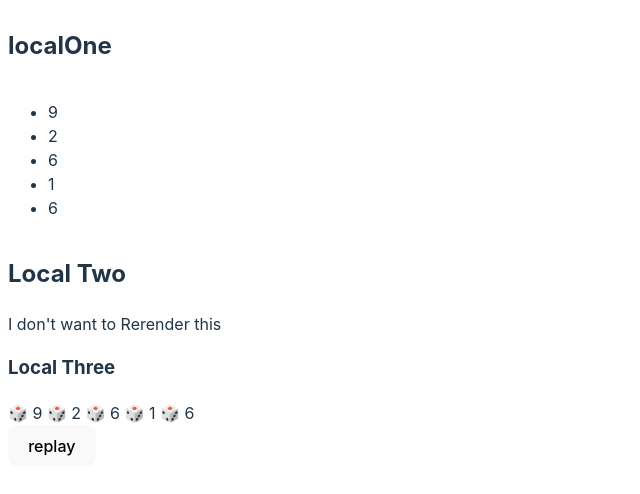
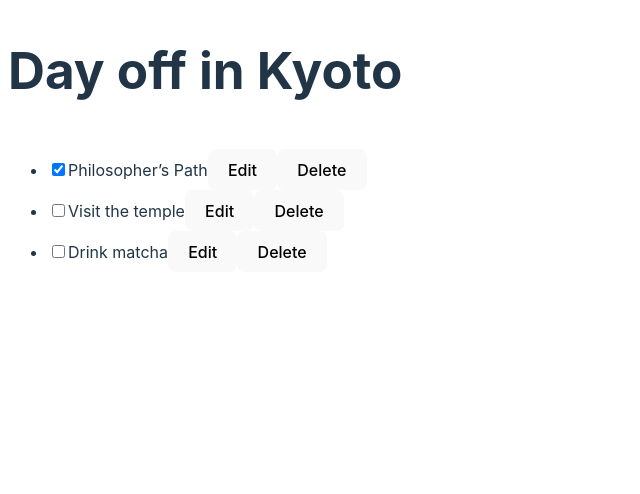
Before and after one commit to zzinLee/react-playground, a React (Vite) app: page / in a window 1280 px wide. Shown: the top 494 px of the page, without its empty margins (0-640 px from the left). Built offline with nearby package versions, Linux system fonts and the light colour scheme.

Commit message:
Use Reducer with Context : Initial Commit

```diff
--- a/src/LocalOne/index.jsx
+++ /dev/null
@@ -1,20 +0,0 @@
-import { useContext, memo } from "react";
-import { DiceContext } from "../StateComponent";
-
-function LocalOne() {
-  console.log("🎨 Local One render!");
-
-  const dice = useContext(DiceContext);
-  const diceList = dice.map((v, i) => <li key={i}>{v}</li>);
-
-  return (
-    <>
-      <h2>localOne</h2>
-      <ul>{diceList}</ul>
-    </>
-  );
-}
-
-const MemoizedLocalOne = memo(LocalOne);
-
-export default MemoizedLocalOne;
--- a/src/LocalThree/index.jsx
+++ /dev/null
@@ -1,20 +0,0 @@
-import { useContext, memo } from "react";
-import { DiceContext } from "../StateComponent";
-
-function LocalThree() {
-  console.log("🎨 Local Three render!");
-
-  const dice = useContext(DiceContext);
-  const diceArrString = dice.map((v) => `🎲 ${v}`).join(" ");
-
-  return (
-    <>
-      <h3>Local Three</h3>
-      <div>{diceArrString}</div>
-    </>
-  );
-}
-
-const MemoizedLocalThree = memo(LocalThree);
-
-export default MemoizedLocalThree;
--- a/src/LocalTwo/index.jsx
+++ /dev/null
@@ -1,18 +0,0 @@
-import { memo } from "react";
-import LocalThree from "../LocalThree";
-
-function LocalTwo() {
-  console.log("🎨 Local Two render!");
-
-  return (
-    <>
-      <h2>Local Two</h2>
-      <p>{"I don't want to Rerender this"}</p>
-      <LocalThree />
-    </>
-  );
-}
-
-const MemoizedLocalTwo = memo(LocalTwo);
-
-export default MemoizedLocalTwo;
--- a/src/StateComponent/index.jsx
+++ b/src/StateComponent/index.jsx
@@ -1,37 +1,72 @@
-//1. createContext를 import 합니다.
-import { useState, createContext } from "react";
+import { useState, useReducer } from "react";
+import { TasksContext, TasksDispatchContext } from "../context/tasksContext";
 
-import LocalOne from "../LocalOne";
-import LocalTwo from "../LocalTwo";
+import TaskList from "../TaskList";
 
-import { diceResult } from "../utils";
+const initialTasks = [
+  { id: 0, text: "Philosopher’s Path", done: true },
+  { id: 1, text: "Visit the temple", done: false },
+  { id: 2, text: "Drink matcha", done: false },
+];
 
-//2. 컴포넌트 외부에 최초전달할 값을 인자로 삼는 createContext를 호출하고, 컨텍스트를 생성합니다.
-export const DiceContext = createContext("최초값");
+const tasksReducer = (tasks, action) => {
+  switch (action.type) {
+    case "add": {
+      return [...tasks, {
+        id: action.id,
+        text: action.text,
+        done: false,
+      }];
+    }
+
+    case "change": {
+      return tasks.map((task) => {
+        if (task.id === action.task.id) {
+          return action.task;
+        } else {
+          return task;
+        }
+      });
+    }
+
+    case "delete": {
+      return tasks.filter((task) => task.id !== action.id);
+    }
+
+    default: {
+      throw Error("Unknown Action: " + action.type);
+    }
+  }
+}
 
 function StateComponent() {
-  const initaialDiceResult = diceResult();
-  //전달하고자 하는 상태는 그대로 정의합니다.
-  const [dice, setDice] = useState(initaialDiceResult);
+  console.log("✨ StateComponent App render");
+  const [tasks, dispatch] = useReducer(
+    tasksReducer, initialTasks
+  );
 
-  const replay = (ev) => { //re-rendering 을 촉진시키는 함수.
-    ev.preventDefault();
-
-    const resettedDice = diceResult();
-
-    setDice(resettedDice);
+  const handleChangeTask = (task) => {
+    dispatch({
+      type: "change",
+      task: task,
+    });
+  };
+  const handleDeleteTask = (taskId) => {
+    dispatch({
+      type: "delete",
+      id: taskId,
+    });
   };
 
   return (
-    //3. DiceContext.Provider로 감싸고 value 값에 원하는 상태값을 전달합니다.
-    //하위컴포넌트가 어디에 있어도 Provider가 value를 제공합니다.
-    <DiceContext.Provider value={dice}>
-      <LocalOne />
-      <div>
-        <LocalTwo />
-        <button onClick={replay}>replay</button>
-      </div>
-    </DiceContext.Provider>
+    <>
+      <h1>Day off in Kyoto</h1>
+      <TaskList
+        tasks={tasks}
+        onChangeTask={handleChangeTask}
+        onDeleteTask={handleDeleteTask}
+      />
+    </>
   );
 }
 
--- /dev/null
+++ b/src/TaskList/index.jsx
@@ -0,0 +1,72 @@
+import { useState } from "react";
+
+export default function TaskList({ tasks, onChangeTask, onDeleteTask }) {
+  console.log("✨ TaskList render");
+  return (
+    <ul>
+      {tasks.map((task) => (
+        <li key={task.id}>
+          <Task
+            task={task}
+            onChange={onChangeTask}
+            onDelete={onDeleteTask}
+          />
+        </li>
+      ))}
+    </ul>
+  );
+}
+
+function Task({ task, onChange, onDelete }) {
+  console.log("✨ Task render: " + task.text);
+
+  const [isEditing, setIsEditing] = useState(false);
+  let taskContent;
+
+  if (isEditing) {
+    taskContent = (
+      <>
+        <input
+          value={task.text}
+          onChange={e => {
+            onChange({
+              ...task,
+              text: e.target.value,
+            });
+          }}
+        />
+        <button onClick={() => setIsEditing(false)}>
+          Save
+        </button>
+      </>
+    );
+  } else {
+    taskContent = (
+      <>
+        {task.text}
+        <button onClick={() => setIsEditing(true)}>
+          Edit
+        </button>
+      </>
+    );
+  }
+
+  return (
+    <label>
+      <input
+        type="checkbox"
+        checked={task.done}
+        onChange={(e) => {
+          onChange({
+            ...task,
+            done: e.target.checked
+          });
+        }}
+      />
+      {taskContent}
+      <button onClick={() => onDelete(task.id)}>
+        Delete
+      </button>
+    </label>
+  );
+}
--- /dev/null
+++ b/src/context/tasksContext.js
@@ -0,0 +1,4 @@
+import { createContext } from "react";
+
+export const TasksContext = createContext(null);
+export const TasksDispatchContext = createContext(null);
```
